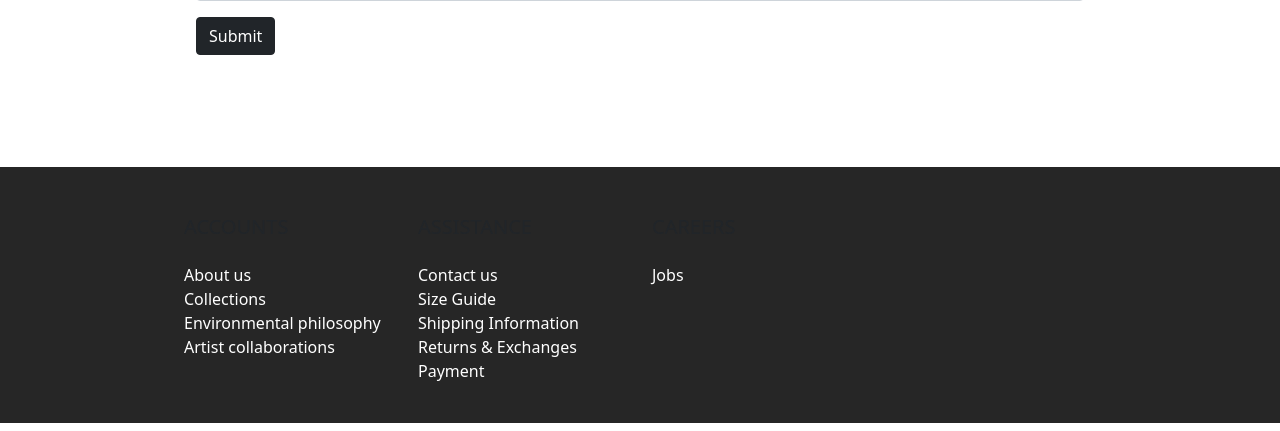
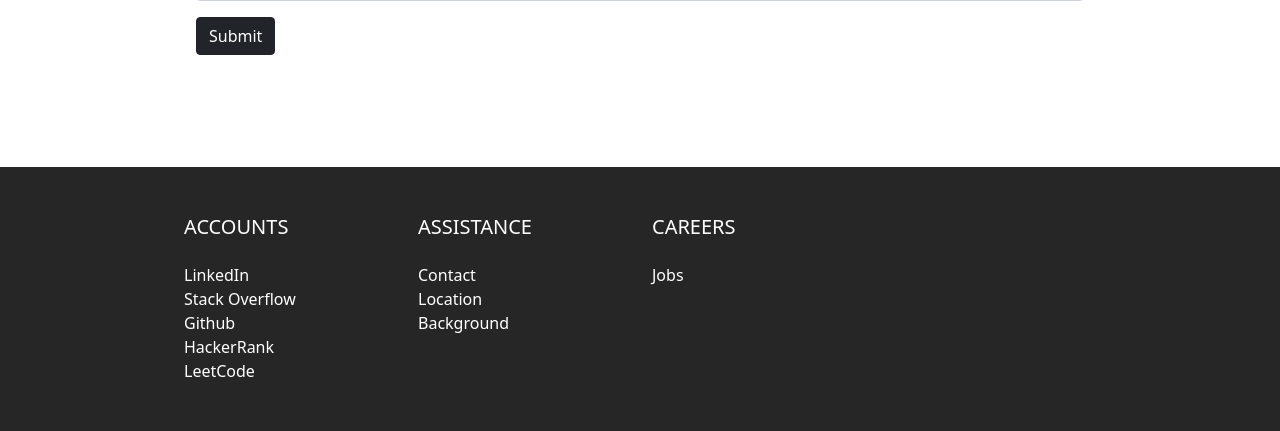
Before and after one commit to neekho/ports, a Django app: page / in a window 1280 px wide. Shown: the part 3620-4051 px from the top of the page. Run offline with Django 4.2, Linux system fonts and the light colour scheme; some libraries are stand-ins or nearby versions.

Commit message:
updated footer content

```diff
--- a/home/static/home/css/index.css
+++ b/home/static/home/css/index.css
@@ -201,5 +201,7 @@ textarea {
 
 .footer-bg {
   background-color: rgba(0, 0, 0, .85);
+  -webkit-backdrop-filter: saturate(180%) blur(20px);
+  backdrop-filter: saturate(180%) blur(20px);
 
 }
--- a/home/templates/home/base.html
+++ b/home/templates/home/base.html
@@ -427,39 +427,6 @@
   </main>
 
 
-
-  <!-- <footer class="container py-5 ">
-    <div class="row">
-      <div class="col-12 col-md">
-        <small class="d-block mb-3 text-muted">&copy; {{current_year}}</small>
-      </div>
-
-
-      <div class="col-6 col-md">
-        <h5>Accounts</h5>
-        <ul class="list-unstyled text-small">
-          <li><a class="link-secondary" href="https://www.linkedin.com/in/nikhorem/" target="_blank">LinkedIn</a></li>
-          <li><a class="link-secondary" href="#">Stack OverFlow</a></li>
-          <li><a class="link-secondary" href="https://github.com/neekho" target="_blank">Github</a></li>
-          <li><a class="link-secondary" href="#">LeetCode</a></li>
-          <li><a class="link-secondary" href="https://www.hackerrank.com/profile/nikho_remulla" target="_blank" >HackerRank</a></li>
-
-        </ul>
-      </div>
-
-      <div class="col-6 col-md">
-        <h5>About</h5>
-        <ul class="list-unstyled text-small">
-          <li><a class="link-secondary" href="#">Contact</a></li>
-          <li><a class="link-secondary" href="#">Locations</a></li>
-          <li><a class="link-secondary" href="#">Background</a></li>
-        </ul>
-      </div>
-    </div>
-  </footer> -->
-
-
-
   <footer class="footer-bg text-center text-lg-start mt-xl-5 pt-4">
   <!-- Grid container -->
   <div class="container p-4">
@@ -467,20 +434,23 @@
     <div class="row">
       <!--Grid column-->
       <div class="col-lg-3 col-md-6 mb-4 mb-lg-0">
-        <h5 class="text-uppercase mb-4">Accounts</h5>
+        <h5 class="text-uppercase mb-4 text-white">Accounts</h5>
 
         <ul class="list-unstyled mb-4">
           <li>
-            <a href="#!" class="text-white">About us</a>
+            <a href="https://www.linkedin.com/in/nikhorem/" target="_blank" class="text-white">LinkedIn</a>
           </li>
           <li>
-            <a href="#!" class="text-white">Collections</a>
+            <a href="#!" class="text-white">Stack Overflow</a>
           </li>
           <li>
-            <a href="#!" class="text-white">Environmental philosophy</a>
+            <a href="https://github.com/neekho" target="_blank" class="text-white">Github</a>
           </li>
           <li>
-            <a href="#!" class="text-white">Artist collaborations</a>
+            <a href="https://www.hackerrank.com/profile/nikho_remulla" target="_blank" class="text-white">HackerRank</a>
+          </li>
+          <li>
+            <a href="#!" class="text-white">LeetCode</a>
           </li>
         </ul>
       </div>
@@ -488,31 +458,26 @@
 
       <!--Grid column-->
       <div class="col-lg-3 col-md-6 mb-4 mb-lg-0">
-        <h5 class="text-uppercase mb-4">Assistance</h5>
+        <h5 class="text-uppercase mb-4 text-white">Assistance</h5>
 
         <ul class="list-unstyled">
           <li>
-            <a href="#!" class="text-white">Contact us</a>
+            <a href="#!" class="text-white">Contact</a>
           </li>
           <li>
-            <a href="#!" class="text-white">Size Guide</a>
+            <a href="#!" class="text-white">Location</a>
           </li>
           <li>
-            <a href="#!" class="text-white">Shipping Information</a>
+            <a href="#!" class="text-white">Background</a>
           </li>
-          <li>
-            <a href="#!" class="text-white">Returns & Exchanges</a>
-          </li>
-          <li>
-            <a href="#!" class="text-white">Payment</a>
-          </li>
+
         </ul>
       </div>
       <!--Grid column-->
 
       <!--Grid column-->
       <div class="col-lg-3 col-md-6 mb-4 mb-lg-0">
-        <h5 class="text-uppercase mb-4">Careers</h5>
+        <h5 class="text-uppercase mb-4 text-white">Careers</h5>
 
         <ul class="list-unstyled">
           <li>
@@ -524,14 +489,14 @@
 
       <!--Grid column-->
       <!-- <div class="col-lg-3 col-md-6 mb-4 mb-lg-0">
-        <h5 class="text-uppercase mb-4">Sign up to our newsletter</h5>
+        <h5 class="text-uppercase mb-4 text-white">Sign up to our newsletter</h5>
 
         <div class="form-outline form-white mb-4">
           <input type="email" id="form5Example2" class="form-control" />
-          <label class="form-label" for="form5Example2">Email address</label>
+          <label class="form-label text-white" for="form5Example2">Email address</label>
         </div>
 
-        <button type="submit" class="btn btn-outline-white btn-block">Subscribe</button>
+        <button type="submit" class="text-white btn btn-outline-white btn-block">Subscribe</button>
       </div> -->
       <!--Grid column-->
     </div>
```
